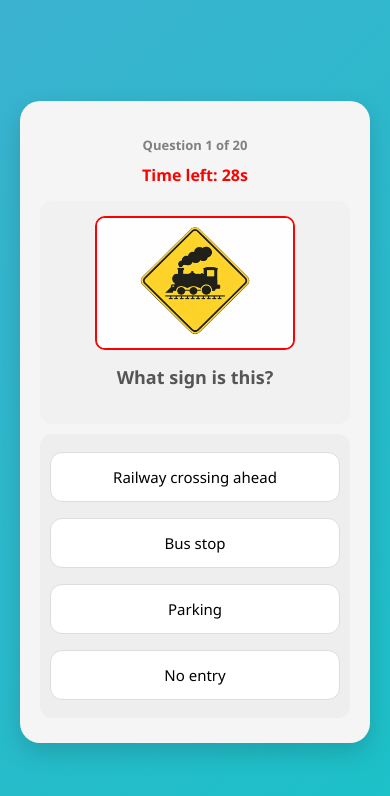
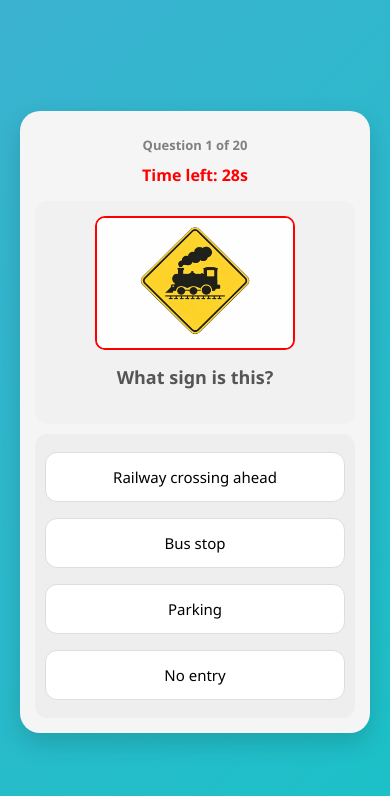
Before and after one commit to mosikiliowethu44-creator/k53-practice-test, a plain HTML site: page index.html in a window 390 px wide. Both pictures are taken after a click on the button "Road Signs Test". Drawn offline with Linux system fonts and the light colour scheme.

Commit message:
Update style.css

```diff
--- a/style.css
+++ b/style.css
@@ -24,6 +24,27 @@ body {
   border-radius: 20px;
   text-align: center;
   box-shadow: 0 10px 25px rgba(0,0,0,0.15);
+}
+@media (max-width: 600px) {
+    .container {
+        width: 90%;
+        padding: 15px;
+    }
+
+    h1, h2, h3 {
+        font-size: 18px;
+    }
+
+    button {
+        width: 100%;
+        font-size: 16px;
+        padding: 12px;
+    }
+
+    img {
+        width: 100%;
+        max-width: 200px;
+    }
 }
 
 /* TITLE */
```
